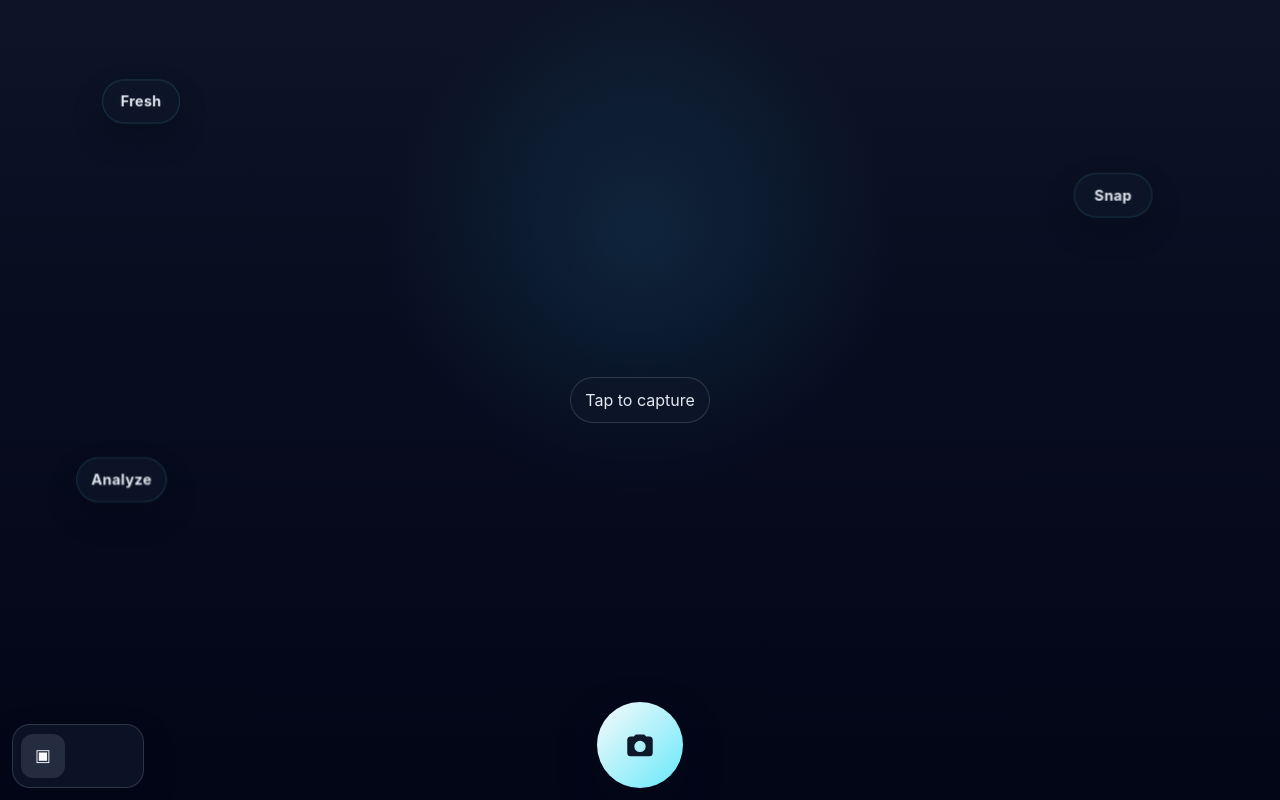
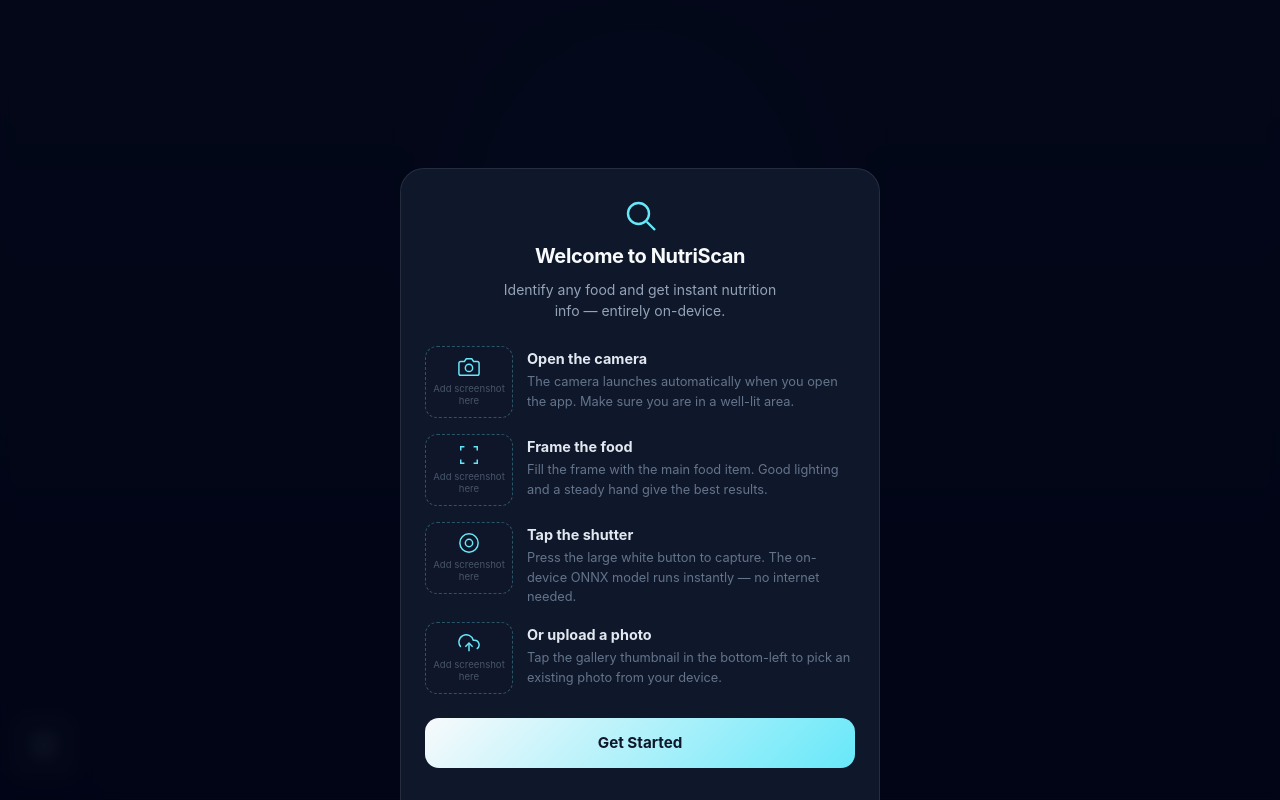
Before and after one commit to EleminoVoid/PWA-Food-app, a React (Vite) app: page / in a window 1280 px wide. Built offline with nearby package versions, Linux system fonts and the light colour scheme; no server answers.

Commit message:
feat: redesign onboarding modal and UI components
Co-authored-by: Melchizedek Basa <152788467+EleminoVoid@users.noreply.github.com>

```diff
--- a/src/App.css
+++ b/src/App.css
@@ -71,62 +71,211 @@
   color: #e2e8f0;
 }
 
-.floating-bubbles {
-  position: absolute;
+/* ── Onboarding Modal ──────────────────────────────────────────────────────── */
+.modal-overlay {
+  position: fixed;
   inset: 0;
-  pointer-events: none;
-  z-index: 3;
+  z-index: 100;
+  background: rgba(2, 6, 23, 0.82);
+  backdrop-filter: blur(6px);
+  display: flex;
+  align-items: flex-end;
+  justify-content: center;
 }
 
-.floating-bubble {
-  position: absolute;
-  display: inline-flex;
+.modal {
+  background: #0f172a;
+  border: 1px solid rgba(226, 232, 240, 0.1);
+  border-bottom: none;
+  border-radius: 24px 24px 0 0;
+  width: 100%;
+  max-width: 480px;
+  max-height: 90dvh;
+  overflow-y: auto;
+  padding: 1.75rem 1.5rem 2rem;
+  display: flex;
+  flex-direction: column;
+  gap: 1.5rem;
+}
+
+.modal-header {
+  display: flex;
+  flex-direction: column;
+  align-items: center;
+  gap: 0.5rem;
+  text-align: center;
+}
+
+.modal-logo {
+  width: 36px;
+  height: 36px;
+  stroke: #67e8f9;
+  stroke-width: 1.6;
+  fill: none;
+}
+
+.modal-title {
+  font-size: 1.25rem;
+  font-weight: 700;
+  letter-spacing: -0.02em;
+  color: #f8fafc;
+  margin: 0;
+}
+
+.modal-subtitle {
+  font-size: 0.875rem;
+  color: #94a3b8;
+  line-height: 1.55;
+  margin: 0;
+  max-width: 300px;
+}
+
+/* ── Steps ─────────────────────────────────────────────────────────────────── */
+.steps-list {
+  list-style: none;
+  margin: 0;
+  padding: 0;
+  display: flex;
+  flex-direction: column;
+  gap: 1rem;
+}
+
+.step {
+  display: flex;
+  align-items: flex-start;
+  gap: 0.875rem;
+}
+
+.step-placeholder {
+  flex: 0 0 auto;
+  width: 88px;
+  height: 72px;
+  border: 1.5px dashed rgba(103, 232, 249, 0.3);
+  border-radius: 12px;
+  background: rgba(15, 23, 42, 0.6);
+  display: flex;
+  flex-direction: column;
   align-items: center;
   justify-content: center;
-  min-width: 78px;
-  padding: 10px 14px;
-  border-radius: 999px;
-  background: rgba(15, 23, 42, 0.72);
-  border: 1px solid rgba(103, 232, 249, 0.18);
-  color: #e2e8f0;
+  gap: 0.3rem;
+}
+
+.step-icon {
+  width: 22px;
+  height: 22px;
+  stroke: #67e8f9;
+  stroke-width: 1.6;
+  fill: none;
+  flex-shrink: 0;
+}
+
+.step-placeholder-label {
+  font-size: 0.6rem;
+  color: #475569;
+  text-align: center;
+  line-height: 1.3;
+  padding: 0 4px;
+}
+
+.step-body {
+  display: flex;
+  flex-direction: column;
+  gap: 0.2rem;
+  padding-top: 0.1rem;
+}
+
+.step-title {
   font-size: 0.9rem;
   font-weight: 700;
-  letter-spacing: 0.02em;
-  box-shadow: 0 14px 30px rgba(2, 6, 23, 0.28);
-  backdrop-filter: blur(8px);
-  animation: bubble-float 6s ease-in-out infinite;
+  color: #e2e8f0;
+  display: block;
 }
 
-@keyframes bubble-float {
-  0%,
-  100% {
-    transform: translateY(0) scale(1);
-  }
+.step-desc {
+  font-size: 0.8rem;
+  color: #64748b;
+  line-height: 1.5;
+}
 
-  50% {
-    transform: translateY(-10px) scale(1.03);
-  }
+/* ── Primary Button ─────────────────────────────────────────────────────────── */
+.btn-primary {
+  width: 100%;
+  padding: 0.85rem 1rem;
+  border: none;
+  border-radius: 14px;
+  background: linear-gradient(135deg, #f8fafc, #67e8f9);
+  color: #0f172a;
+  font-size: 0.95rem;
+  font-weight: 700;
+  cursor: pointer;
+  transition: opacity 0.15s;
+}
+
+.btn-primary:active {
+  opacity: 0.85;
+}
+
+/* ── Viewfinder ─────────────────────────────────────────────────────────────── */
+.viewfinder {
+  position: absolute;
+  top: 50%;
+  left: 50%;
+  transform: translate(-50%, -60%);
+  width: min(72vw, 280px);
+  height: min(72vw, 280px);
+  z-index: 3;
+  pointer-events: none;
+}
+
+.vf-corner {
+  position: absolute;
+  width: 24px;
+  height: 24px;
+  border-color: rgba(255, 255, 255, 0.85);
+  border-style: solid;
+}
+
+.vf-tl { top: 0;    left: 0;  border-width: 2px 0 0 2px; border-radius: 4px 0 0 0; }
+.vf-tr { top: 0;    right: 0; border-width: 2px 2px 0 0; border-radius: 0 4px 0 0; }
+.vf-bl { bottom: 0; left: 0;  border-width: 0 0 2px 2px; border-radius: 0 0 0 4px; }
+.vf-br { bottom: 0; right: 0; border-width: 0 2px 2px 0; border-radius: 0 0 4px 0; }
+
+/* ── Controls row ───────────────────────────────────────────────────────────── */
+.controls-row {
+  position: absolute;
+  bottom: max(var(--camera-margin), env(safe-area-inset-bottom));
+  left: 0;
+  right: 0;
+  padding: 0 var(--camera-margin);
+  display: flex;
+  align-items: center;
+  justify-content: space-between;
+  z-index: 4;
+}
+
+.controls-spacer {
+  /* mirrors the gallery-button size so the capture button stays centered */
+  width: 64px;
+  height: 64px;
+  flex: 0 0 auto;
 }
 
 .capture-button,
 .gallery-button {
-  position: absolute;
-  z-index: 4;
+  flex: 0 0 auto;
   border: 0;
   cursor: pointer;
   transition: transform 160ms ease, box-shadow 160ms ease, opacity 160ms ease;
 }
 
 .capture-button:hover,
-.gallery-button:hover,
-.capture-button:focus-visible,
-.gallery-button:focus-visible {
-  transform: translateY(-1px);
+.capture-button:focus-visible {
+  transform: scale(1.05);
 }
 
-.capture-button:hover,
-.capture-button:focus-visible {
-  transform: translateX(-50%) translateY(-1px);
+.gallery-button:hover,
+.gallery-button:focus-visible {
+  transform: scale(1.05);
 }
 
 .capture-button:focus-visible,
@@ -136,9 +285,6 @@
 }
 
 .capture-button {
-  left: 50%;
-  bottom: max(var(--camera-margin), env(safe-area-inset-bottom));
-  transform: translateX(-50%);
   width: var(--capture-size);
   height: var(--capture-size);
   display: grid;
@@ -156,39 +302,32 @@
 }
 
 .gallery-button {
-  left: max(var(--camera-margin), env(safe-area-inset-left));
-  bottom: max(var(--camera-margin), env(safe-area-inset-bottom));
-  display: inline-flex;
-  align-items: center;
-  gap: 10px;
-  min-height: 64px;
-  min-width: 132px;
-  padding: 8px 12px 8px 8px;
-  border-radius: 18px;
+  width: 64px;
+  height: 64px;
+  display: grid;
+  place-items: center;
+  border-radius: 16px;
   color: #e2e8f0;
   background: rgba(15, 23, 42, 0.74);
   border: 1px solid rgba(226, 232, 240, 0.16);
   backdrop-filter: blur(10px);
   box-shadow: 0 14px 32px rgba(2, 6, 23, 0.32);
+  overflow: hidden;
 }
 
-.gallery-thumb,
-.gallery-fallback {
-  flex: 0 0 auto;
-  width: 44px;
-  height: 44px;
-  border-radius: 12px;
+.gallery-thumb {
+  width: 100%;
+  height: 100%;
   object-fit: cover;
-  display: grid;
-  place-items: center;
-  background: rgba(148, 163, 184, 0.18);
-  color: #f8fafc;
-  font-size: 1.05rem;
+  display: block;
 }
 
-.gallery-button span {
-  font-weight: 700;
-  letter-spacing: 0.01em;
+.gallery-fallback {
+  width: 28px;
+  height: 28px;
+  border-radius: 6px;
+  background: rgba(148, 163, 184, 0.28);
+  display: block;
 }
 
 .error-message {
@@ -219,14 +358,12 @@
   }
 
   .gallery-button {
-    min-width: 118px;
-    min-height: 60px;
-    padding-right: 10px;
+    width: 56px;
+    height: 56px;
   }
 
-  .gallery-thumb,
-  .gallery-fallback {
-    width: 40px;
-    height: 40px;
+  .controls-spacer {
+    width: 56px;
+    height: 56px;
   }
 }
--- a/src/App.tsx
+++ b/src/App.tsx
@@ -1,17 +1,139 @@
 import { useEffect, useRef, useState } from 'react'
 import type { ChangeEvent } from 'react'
 import './App.css'
+
+// ── ONNX Integration Guide ─────────────────────────────────────────────────────
+//
+// 1. Install the runtime (inside svelte-app or the root — wherever you bundle):
+//      pnpm add onnxruntime-web
+//
+// 2. Drop your model at:
+//      public/models/food_classifier.onnx
+//    Vite / the dev server will serve public/ as the web root.
+//
+// 3. Create the session once (e.g. top-level module scope so it only loads once):
+//      import * as ort from 'onnxruntime-web'
+//      const sessionPromise = ort.InferenceSession.create('/models/food_classifier.onnx')
+//
+// 4. Pre-process: draw the captured image onto a 224×224 canvas, read pixels:
+//      const { data } = ctx.getImageData(0, 0, 224, 224)  // Uint8ClampedArray RGBA
+//      const float32 = new Float32Array(3 * 224 * 224)
+//      for (let i = 0; i < 224 * 224; i++) {
+//        float32[i]               = data[i * 4]     / 255  // R channel
+//        float32[i + 224 * 224]   = data[i * 4 + 1] / 255  // G channel
+//        float32[i + 224 * 224*2] = data[i * 4 + 2] / 255  // B channel
+//      }
+//      const tensor = new ort.Tensor('float32', float32, [1, 3, 224, 224])
+//
+// 5. Run inference and find the top class:
+//      const session = await sessionPromise
+//      const { output } = await session.run({ input: tensor })
+//      const scores = Array.from(output.data as Float32Array)
+//      const topIdx = scores.indexOf(Math.max(...scores))
+//      const label  = LABELS[topIdx]      // your label string array
+//      const conf   = scores[topIdx]      // 0–1 confidence
+//
+// 6. Map topIdx → nutrition data using a local JSON lookup table or an
+//    edge function call. Pass { label, conf, ...nutrition } to your result UI.
+//
+// The capturePhoto() function below already draws to a canvas and creates the
+// blob URL — extend it to also run inference immediately after the draw step.
+// ──────────────────────────────────────────────────────────────────────────────
 
 const CAMERA_CONFIG = {
   facingMode: 'environment' as const,
   overlayLabel: 'Tap to capture',
 }
 
-const floatingBubbles = [
-  { id: 1, text: 'Fresh', top: '10%', left: '8%', delay: '0s' },
-  { id: 2, text: 'Snap', top: '22%', right: '10%', delay: '0.6s' },
-  { id: 3, text: 'Analyze', top: '58%', left: '6%', delay: '1.2s' },
+const ONBOARDING_KEY = 'nutriscan_onboarded'
+
+const steps = [
+  {
+    id: 1,
+    icon: (
+      <svg viewBox="0 0 24 24" aria-hidden="true" className="step-icon">
+        <path d="M23 19a2 2 0 0 1-2 2H3a2 2 0 0 1-2-2V8a2 2 0 0 1 2-2h4l2-3h6l2 3h4a2 2 0 0 1 2 2z" />
+        <circle cx="12" cy="13" r="4" />
+      </svg>
+    ),
+    title: 'Open the camera',
+    body: 'The camera launches automatically when you open the app. Make sure you are in a well-lit area.',
+  },
+  {
+    id: 2,
+    icon: (
+      <svg viewBox="0 0 24 24" aria-hidden="true" className="step-icon">
+        <polyline points="3 7 3 3 7 3" />
+        <polyline points="17 3 21 3 21 7" />
+        <polyline points="21 17 21 21 17 21" />
+        <polyline points="7 21 3 21 3 17" />
+      </svg>
+    ),
+    title: 'Frame the food',
+    body: 'Fill the frame with the main food item. Good lighting and a steady hand give the best results.',
+  },
+  {
+    id: 3,
+    icon: (
+      <svg viewBox="0 0 24 24" aria-hidden="true" className="step-icon">
+        <circle cx="12" cy="12" r="10" />
+        <circle cx="12" cy="12" r="4" />
+      </svg>
+    ),
+    title: 'Tap the shutter',
+    body: 'Press the large white button to capture. The on-device ONNX model runs instantly — no internet needed.',
+  },
+  {
+    id: 4,
+    icon: (
+      <svg viewBox="0 0 24 24" aria-hidden="true" className="step-icon">
+        <polyline points="16 16 12 12 8 16" />
+        <line x1="12" y1="12" x2="12" y2="21" />
+        <path d="M20.39 18.39A5 5 0 0 0 18 9h-1.26A8 8 0 1 0 3 16.3" />
+      </svg>
+    ),
+    title: 'Or upload a photo',
+    body: 'Tap the gallery thumbnail in the bottom-left to pick an existing photo from your device.',
+  },
 ]
+
+function OnboardingModal({ onDismiss }: { onDismiss: () => void }) {
+  return (
+    <div className="modal-overlay" role="dialog" aria-modal="true" aria-labelledby="onboard-title">
+      <div className="modal">
+        <div className="modal-header">
+          <svg viewBox="0 0 24 24" aria-hidden="true" className="modal-logo">
+            <circle cx="11" cy="11" r="7" />
+            <line x1="16.5" y1="16.5" x2="22" y2="22" />
+          </svg>
+          <h2 id="onboard-title" className="modal-title">Welcome to NutriScan</h2>
+          <p className="modal-subtitle">
+            Identify any food and get instant nutrition info — entirely on-device.
+          </p>
+        </div>
+
+        <ol className="steps-list">
+          {steps.map((step) => (
+            <li key={step.id} className="step">
+              <div className="step-placeholder" aria-label={`Screenshot placeholder for step ${step.id}`}>
+                {step.icon}
+                <span className="step-placeholder-label">Add screenshot here</span>
+              </div>
+              <div className="step-body">
+                <strong className="step-title">{step.title}</strong>
+                <span className="step-desc">{step.body}</span>
+              </div>
+            </li>
+          ))}
+        </ol>
+
+        <button type="button" className="btn-primary" onClick={onDismiss}>
+          Get Started
+        </button>
+      </div>
+    </div>
+  )
+}
 
 function App() {
   const videoRef = useRef<HTMLVideoElement | null>(null)
@@ -22,6 +144,22 @@
   const [isCameraActive, setIsCameraActive] = useState(false)
   const [latestImage, setLatestImage] = useState('')
   const [errorMessage, setErrorMessage] = useState('')
+  const [showOnboarding, setShowOnboarding] = useState(false)
+
+  useEffect(() => {
+    try {
+      if (!localStorage.getItem(ONBOARDING_KEY)) {
+        setShowOnboarding(true)
+      }
+    } catch (_) {
+      setShowOnboarding(true)
+    }
+  }, [])
+
+  function dismissOnboarding() {
+    setShowOnboarding(false)
+    try { localStorage.setItem(ONBOARDING_KEY, '1') } catch (_) {}
+  }
 
   const stopCamera = () => {
     streamRef.current?.getTracks().forEach((track) => track.stop())
@@ -31,10 +169,7 @@
 
   const startCamera = async () => {
     const video = videoRef.current
-
-    if (!video) {
-      return
-    }
+    if (!video) return
 
     setErrorMessage('')
     stopCamera()
@@ -44,7 +179,6 @@
         video: { facingMode: CAMERA_CONFIG.facingMode },
         audio: false,
       })
-
       streamRef.current = stream
       video.srcObject = stream
       await video.play()
@@ -60,18 +194,12 @@
 
   useEffect(() => {
     startCamera()
-
-    return () => {
-      stopCamera()
-    }
+    return () => { stopCamera() }
   }, [])
 
   const applyPreviewUrl = (nextUrl: string) => {
     setLatestImage((currentUrl) => {
-      if (currentUrl) {
-        URL.revokeObjectURL(currentUrl)
-      }
-
+      if (currentUrl) URL.revokeObjectURL(currentUrl)
       return nextUrl
     })
   }
@@ -84,7 +212,6 @@
       setErrorMessage('Camera capture is not ready yet.')
       return
     }
-
     if (!video.videoWidth || !video.videoHeight) {
       setErrorMessage('Wait for the camera feed to load before taking a photo.')
       return
@@ -92,9 +219,7 @@
 
     canvas.width = video.videoWidth
     canvas.height = video.videoHeight
-
     const context = canvas.getContext('2d')
-
     if (!context) {
       setErrorMessage('Unable to prepare the photo buffer.')
       return
@@ -102,56 +227,64 @@
 
     context.drawImage(video, 0, 0, canvas.width, canvas.height)
 
-    canvas.toBlob((blob) => {
-      if (!blob) {
-        setErrorMessage('Could not save the captured photo.')
-        return
-      }
+    // ── TODO: run ONNX inference here (see guide at the top of this file) ──
+    // Scale canvas to 224×224, extract Float32Array CHW tensor, call session.run()
 
+    canvas.toBlob(
+      (blob) => {
+        if (!blob) { setErrorMessage('Could not save the captured photo.'); return }
         applyPreviewUrl(URL.createObjectURL(blob))
         setErrorMessage('')
-    }, 'image/jpeg', 0.92)
+      },
+      'image/jpeg',
+      0.92,
+    )
   }
 
   const handleFilePick = (event: ChangeEvent<HTMLInputElement>) => {
     const file = event.target.files?.[0]
-
-    if (!file) {
-      return
-    }
-
+    if (!file) return
     applyPreviewUrl(URL.createObjectURL(file))
     setErrorMessage('')
     event.target.value = ''
   }
 
   return (
+    <>
+      {showOnboarding && <OnboardingModal onDismiss={dismissOnboarding} />}
+
       <main className="camera-app" aria-label="Food camera app">
         <section className="camera-stage" aria-label="Camera preview">
           <video ref={videoRef} className="camera-video" muted autoPlay playsInline />
 
-        <div className="floating-bubbles" aria-hidden="true">
-          {floatingBubbles.map((bubble) => (
-            <span
-              key={bubble.id}
-              className="floating-bubble"
-              style={{
-                top: bubble.top,
-                left: bubble.left,
-                right: bubble.right,
-                animationDelay: bubble.delay,
-              }}
-            >
-              {bubble.text}
-            </span>
-          ))}
+          {/* Centered viewfinder frame */}
+          <div className="viewfinder" aria-hidden="true">
+            <span className="vf-corner vf-tl" />
+            <span className="vf-corner vf-tr" />
+            <span className="vf-corner vf-bl" />
+            <span className="vf-corner vf-br" />
           </div>
 
-        {!isCameraActive ? (
+          {!isCameraActive && (
             <div className="camera-overlay">
               <p>{CAMERA_CONFIG.overlayLabel}</p>
             </div>
-        ) : null}
+          )}
+
+          {/* Bottom controls row */}
+          <div className="controls-row">
+            <button
+              type="button"
+              className="gallery-button"
+              onClick={() => fileInputRef.current?.click()}
+              aria-label="Open photos"
+            >
+              {latestImage ? (
+                <img className="gallery-thumb" src={latestImage} alt="Latest selected image" />
+              ) : (
+                <span className="gallery-fallback" aria-hidden="true" />
+              )}
+            </button>
 
             <button
               type="button"
@@ -164,22 +297,11 @@
               </svg>
             </button>
 
-        <button
-          type="button"
-          className="gallery-button"
-          onClick={() => fileInputRef.current?.click()}
-          aria-label="Open photos"
-        >
-          {latestImage ? (
-            <img className="gallery-thumb" src={latestImage} alt="Latest selected image" />
-          ) : (
-            <span className="gallery-fallback" aria-hidden="true">
-              ▣
-            </span>
-          )}
-        </button>
+            {/* Spacer to balance gallery button on the right */}
+            <div className="controls-spacer" aria-hidden="true" />
+          </div>
 
-        {errorMessage ? <p className="error-message">{errorMessage}</p> : null}
+          {errorMessage && <p className="error-message">{errorMessage}</p>}
 
           <canvas ref={canvasRef} className="hidden-canvas" aria-hidden="true" />
 
@@ -193,6 +315,7 @@
           />
         </section>
       </main>
+    </>
   )
 }
 
```
Lines whose indentation alone changed are shown as unchanged.
